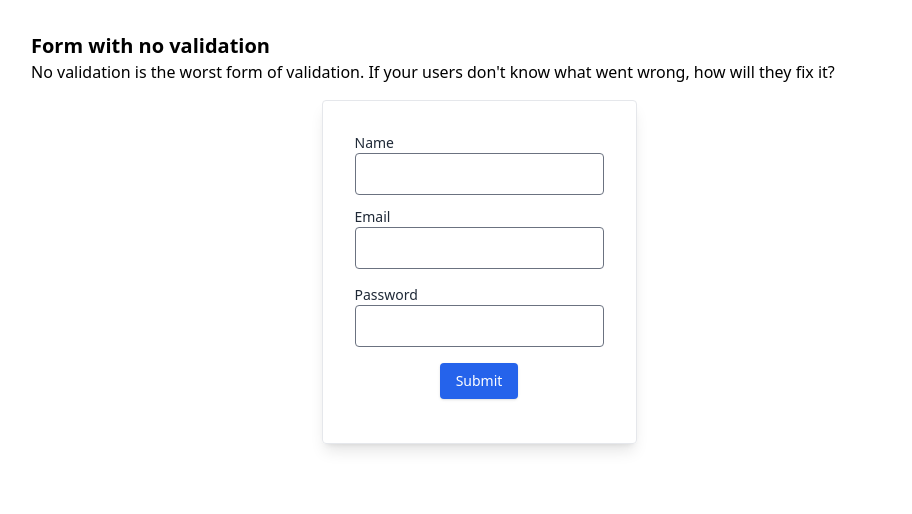
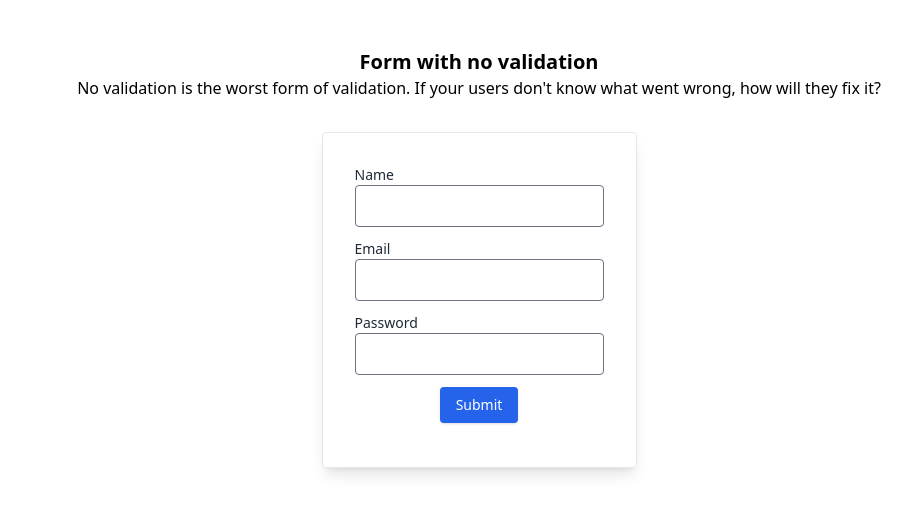
Before and after one commit to Saunved/form-validation-ux, a React (Create React App) app: page / in a window 1280 px wide. Shown: the top 514 px of the page, without its empty margins (161-1073 px from the left). Built offline with nearby package versions, Linux system fonts and the light colour scheme.

Commit message:
Create NoValidationForm example
+ Also add story for the component

```diff
--- a/src/components/NoValidationForm.jsx
+++ b/src/components/NoValidationForm.jsx
@@ -1,34 +1,47 @@
+import { useState } from "react";
+import PageHeader from "./PageHeader";
+import Form from "./Form";
+import { baseForm } from "../constants/initialForm";
+import { UI_STRINGS } from "../constants/appStrings";
+import { updateFormField } from "../helpers/form";
+import { FORM_SUBMIT_MOCK_WAIT } from "../constants/timeouts";
+const { SUBMIT, LOADING, NO_VALIDATION_TITLE, NO_VALIDATION_SUBTITLE } =
+  UI_STRINGS;
+
 const NoValidationForm = () => {
+  const [formFields, setFormFields] = useState(baseForm);
+  const [submitText, setSubmitText] = useState(SUBMIT);
+
+  /**
+   * Notice how this event handler has ZERO validation!
+   */
+  const onSubmitClick = () => {
+    setSubmitText(LOADING);
+
+    setTimeout(() => {
+      setSubmitText(SUBMIT);
+    }, FORM_SUBMIT_MOCK_WAIT);
+  };
+
+  const onInputChange = (e) => {
+    const { name, value } = e.target;
+    const updatedForm = updateFormField(formFields, name, value);
+    setFormFields(updatedForm);
+  };
+
   return (
     <div>
-      <h1 className="text-xl font-bold">Form with no validation</h1>
-      <p>
-        No validation is the worst form of validation. If your users don't know
-        what went wrong, how will they fix it?
-      </p>
+      <PageHeader
+        title={NO_VALIDATION_TITLE}
+        subtitle={NO_VALIDATION_SUBTITLE}
+      />
 
-      <div className="flex justify-center">
-        <form className="shadow-lg p-8 border rounded mt-4">
-          <div>
-            <label htmlFor="name">Name</label>
-            <input name="name" type="text" />
-          </div>
-          <div className="mb-4">
-            <label htmlFor="email">Email</label>
-            <input name="email" type="text" />
-          </div>
-          <div className="mb-4">
-            <label htmlFor="password">Password</label>
-            <input name="password" type="password" />
-          </div>
-
-          <div className="flex justify-center">
-            <button className="shadow hover:shadow-none bg-blue-600 text-white px-4 py-2 rounded text-sm">
-              Submit
-            </button>
-          </div>
-        </form>
-      </div>
+      <Form
+        onInputChange={onInputChange}
+        onSubmitClick={onSubmitClick}
+        fields={formFields}
+        submitText={submitText}
+      />
     </div>
   );
 };
```
Also changed, not shown: 1 other file (tests, documents, lock files or other folders).
